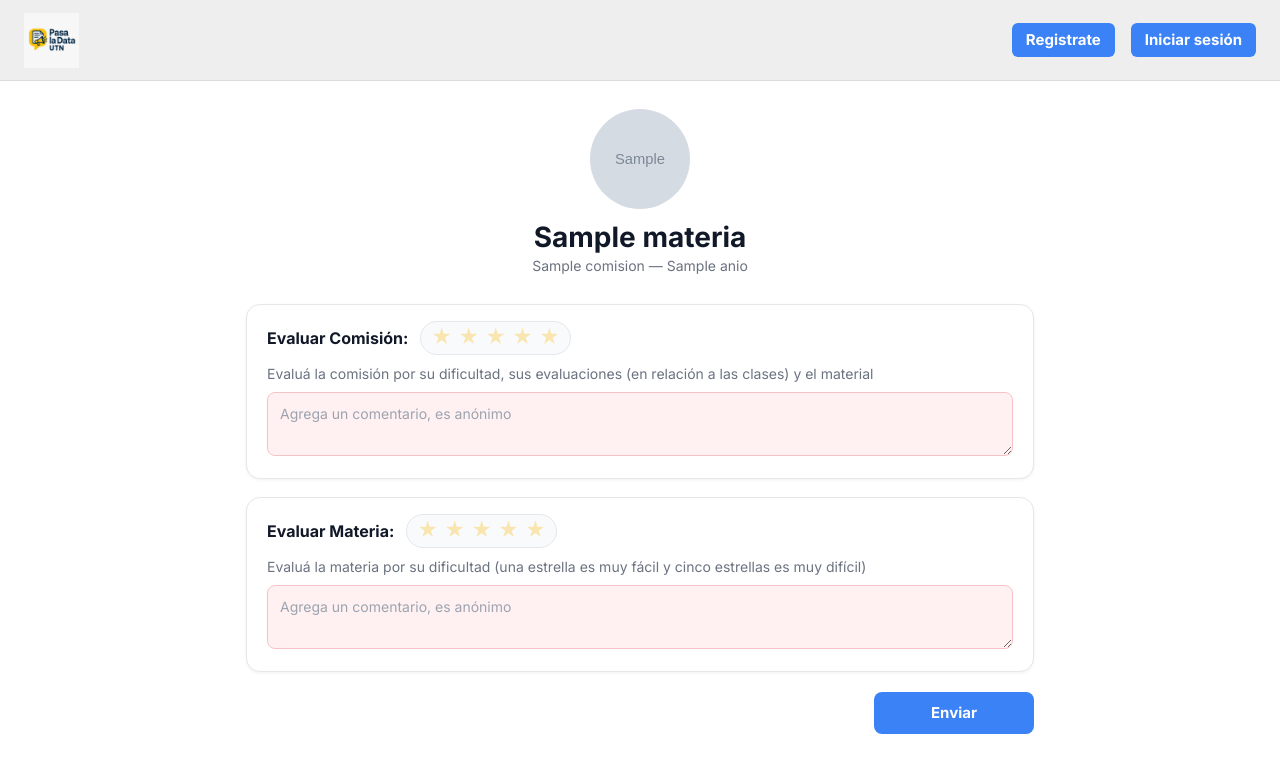
After one commit to Joaquin123L/2025-UTN-Grupo-2, a Django app: template facultad/academics/templates/academics/evaluar_mca.html in a window 1280 px wide. The commit adds this page. Shown: the top 773 px of the page. Run offline with Django 5.2, Linux system fonts and the light colour scheme; the template is opened without the code that fills it: most values are stand-ins (such as "Sample title", 1, 10 or a date in 2020); grey boxes marked "Sample" are stand-in pictures; some libraries are stand-ins or nearby versions.

Commit message:
Se agrego la funcionalidad de evaluar un MCA junto con los arreglos correspondientes en el template de perfil usuario

```diff
--- /dev/null
+++ b/facultad/academics/static/academics/css/evaluar.css
@@ -0,0 +1,67 @@
+.eva-wrap { max-width: 820px; margin: 28px auto; padding: 0 16px; }
+
+.eva-header { text-align: center; margin-bottom: 28px; }
+.eva-header img { width: 100px; height: 100px; border-radius: 50%; object-fit: cover; margin-bottom: 12px; }
+.eva-header h1 { font-size: 28px; font-weight: 800; color: #111827; margin: 0; }
+.eva-header .eva-sub { font-size: 14px; color: #6b7280; }
+
+.eva-card { border: 1px solid #e5e7eb; border-radius: 14px; background: #fff; padding: 16px 20px; margin-bottom: 18px; box-shadow: 0 1px 3px rgba(16,24,40,.06); }
+
+.eva-row {
+  display: flex;
+  align-items: center;
+  justify-content: flex-start;   /* <- izquierda */
+  gap: 12px;
+  margin-bottom: 8px;
+}
+
+.eva-title { font-size: 16px; font-weight: 700; color: #111827; }
+
+/* pill de estrellas pegado al título */
+.stars-pill { padding: 4px 10px; border: 1px solid #e5e7eb; background: #f9fafb; border-radius: 9999px; }
+.stars { display: inline-flex; gap: 6px; align-items: center; }
+.star-btn {
+  appearance: none;
+  background: transparent;
+  border: 0;
+  padding: 0;
+  line-height: 1;
+  font-size: 20px;
+  color: #fbbf24;      /* amarillo */
+  opacity: .35;        /* apagadas por defecto */
+  cursor: pointer;
+  user-select: none;
+}
+.star-btn:hover { transform: scale(1.08); }
+.star-btn.active { opacity: 1; }
+
+/* comentario rosita */
+.eva-textarea {
+  width: 100%;
+  border: 1px solid #f5c2c7;
+  border-radius: 8px;
+  background: #fff1f2;
+  padding: 10px 12px;
+  font-size: 14px;
+  resize: vertical;
+  margin-top: 8px;
+  box-sizing: border-box;
+}
+.eva-textarea::placeholder { color: #9ca3af; }
+
+/* nombre del profe en azul */
+.eva-prof {
+  display: inline-block;
+  font-weight: 600;
+  color: #1d4ed8;
+  text-decoration: none;
+  margin-bottom: 4px;
+}
+.eva-prof:hover { text-decoration: underline; }
+
+.eva-actions-right { display: flex; justify-content: flex-end; margin-top: 20px; }
+.btn { background: #3b82f6; border: none; color: #fff; font-weight: 700; cursor: pointer; }
+.btn-rect { border-radius: 8px; padding: 10px 28px; min-width: 160px; font-size: 15px; }
+.btn-rect:hover { filter: brightness(.96); }
+
+.eva-sub { font-size: 14px; color: #6b7280; }
--- /dev/null
+++ b/facultad/academics/templates/academics/evaluar_mca.html
@@ -0,0 +1,145 @@
+{% extends "base.html" %}
+{% load static %}
+
+{% block title %}Evaluar {{ mca.materia.nombre }} — {{ mca.comision.nombre }} ({{ mca.anio }}){% endblock %}
+
+{% block extra_head %}
+<link rel="stylesheet" href="{% static 'academics/css/evaluar.css' %}">
+{% endblock %}
+
+{% block content %}
+<div class="eva-wrap">
+  <div class="eva-header">
+    {% if mca.materia.icono %}
+      <img src="{{ mca.materia.icono.url }}" alt="{{ mca.materia.nombre }}">
+    {% else %}
+      <img src="{% static 'people/inge.jpg' %}" alt="icono materia">
+    {% endif %}
+    <h1>{{ mca.materia.nombre }}</h1>
+    <div class="eva-sub">{{ mca.comision.nombre }} — {{ mca.anio }}</div>
+  </div>
+
+  <form method="post" novalidate>
+    {% csrf_token %}
+
+    {% if titular %}
+    <div class="eva-card">
+      <div class="eva-row">
+        <div class="eva-title">Evaluar Profesor de Teoría:</div>
+        <div class="stars-pill">
+          <div class="stars" data-input="#titular_score">
+            <button type="button" class="star-btn" data-v="1" aria-label="1 estrella">★</button>
+            <button type="button" class="star-btn" data-v="2" aria-label="2 estrellas">★</button>
+            <button type="button" class="star-btn" data-v="3" aria-label="3 estrellas">★</button>
+            <button type="button" class="star-btn" data-v="4" aria-label="4 estrellas">★</button>
+            <button type="button" class="star-btn" data-v="5" aria-label="5 estrellas">★</button>
+          </div>
+        </div>
+      </div>
+      <a href="#" class="eva-prof">{{ titular.get_full_name|default:titular.username }}</a>
+      <div class="eva-sub">Evaluá al profesor por cómo da la materia, su puntualidad y los tratos</div>
+      <input type="hidden" name="titular_score" id="titular_score">
+      <textarea name="titular_comment" rows="2" class="eva-textarea" placeholder="Agrega un comentario, es anónimo"></textarea>
+    </div>
+    {% endif %}
+
+    {% if jtp %}
+    <div class="eva-card">
+      <div class="eva-row">
+        <div class="eva-title">Evaluar Profesor de Práctica:</div>
+        <div class="stars-pill">
+          <div class="stars" data-input="#jtp_score">
+            <button type="button" class="star-btn" data-v="1" aria-label="1 estrella">★</button>
+            <button type="button" class="star-btn" data-v="2" aria-label="2 estrellas">★</button>
+            <button type="button" class="star-btn" data-v="3" aria-label="3 estrellas">★</button>
+            <button type="button" class="star-btn" data-v="4" aria-label="4 estrellas">★</button>
+            <button type="button" class="star-btn" data-v="5" aria-label="5 estrellas">★</button>
+          </div>
+        </div>
+      </div>
+      <a href="#" class="eva-prof">{{ jtp.get_full_name|default:jtp.username }}</a>
+      <div class="eva-sub">Evaluá al profesor por cómo da la materia, su puntualidad y los tratos</div>
+      <input type="hidden" name="jtp_score" id="jtp_score">
+      <textarea name="jtp_comment" rows="2" class="eva-textarea" placeholder="Agrega un comentario, es anónimo"></textarea>
+    </div>
+    {% endif %}
+
+    <div class="eva-card">
+      <div class="eva-row">
+        <div class="eva-title">Evaluar Comisión:</div>
+        <div class="stars-pill">
+          <div class="stars" data-input="#comision_score">
+            <button type="button" class="star-btn" data-v="1" aria-label="1 estrella">★</button>
+            <button type="button" class="star-btn" data-v="2" aria-label="2 estrellas">★</button>
+            <button type="button" class="star-btn" data-v="3" aria-label="3 estrellas">★</button>
+            <button type="button" class="star-btn" data-v="4" aria-label="4 estrellas">★</button>
+            <button type="button" class="star-btn" data-v="5" aria-label="5 estrellas">★</button>
+          </div>
+        </div>
+      </div>
+      <div class="eva-sub">Evaluá la comisión por su dificultad, sus evaluaciones (en relación a las clases) y el material</div>
+      <input type="hidden" name="comision_score" id="comision_score">
+      <textarea name="comision_comment" rows="2" class="eva-textarea" placeholder="Agrega un comentario, es anónimo"></textarea>
+    </div>
+
+    <div class="eva-card">
+      <div class="eva-row">
+        <div class="eva-title">Evaluar Materia:</div>
+        <div class="stars-pill">
+          <div class="stars" data-input="#materia_score">
+            <button type="button" class="star-btn" data-v="1" aria-label="1 estrella">★</button>
+            <button type="button" class="star-btn" data-v="2" aria-label="2 estrellas">★</button>
+            <button type="button" class="star-btn" data-v="3" aria-label="3 estrellas">★</button>
+            <button type="button" class="star-btn" data-v="4" aria-label="4 estrellas">★</button>
+            <button type="button" class="star-btn" data-v="5" aria-label="5 estrellas">★</button>
+          </div>
+        </div>
+      </div>
+      <div class="eva-sub">Evaluá la materia por su dificultad (una estrella es muy fácil y cinco estrellas es muy difícil)</div>
+      <input type="hidden" name="materia_score" id="materia_score">
+      <textarea name="materia_comment" rows="2" class="eva-textarea" placeholder="Agrega un comentario, es anónimo"></textarea>
+    </div>
+
+    <div class="eva-actions-right">
+      <button class="btn btn-rect" type="submit">Enviar</button>
+    </div>
+  </form>
+
+  <script>
+  (function(){
+    function initStars(group){
+      const hidden = document.querySelector(group.dataset.input);
+      if (!hidden) return;
+      const stars = Array.from(group.querySelectorAll('.star-btn'));
+
+      function paint(n){
+        stars.forEach(s => s.classList.toggle('active', (+s.dataset.v) <= n));
+      }
+
+      group.addEventListener('click', function(e){
+        const btn = e.target.closest('.star-btn');
+        if (!btn) return;
+        hidden.value = btn.dataset.v;
+        paint(+hidden.value);
+      });
+
+      stars.forEach(b => {
+        b.addEventListener('keydown', (e) => {
+          if (e.key === 'Enter' || e.key === ' ') {
+            e.preventDefault();
+            hidden.value = b.dataset.v;
+            paint(+hidden.value);
+          }
+        });
+      });
+
+      paint(parseInt(hidden.value || 0, 10));
+    }
+
+    document.addEventListener('DOMContentLoaded', function(){
+      document.querySelectorAll('.stars').forEach(initStars);
+    });
+  })();
+  </script>
+</div>
+{% endblock %}
--- a/facultad/academics/urls.py
+++ b/facultad/academics/urls.py
@@ -8,4 +8,5 @@ urlpatterns = [
     path("", views.home, name="home"),
     path("materia/<int:materia_id>/", views.perfil_materia, name="perfil_materia"),
     path("materias/<int:materia_id>/comisiones/<int:comision_id>/<int:anio>/", perfil_comision, name="perfil_comision"),
+    path("evaluar/<int:mca_id>/", views.evaluar_mca, name="evaluar_mca"),
 ]
```
Also changed, not shown: facultad/academics/views.py (+131 -3 lines), facultad/people/static/people/css/perfiles.css (+176 -57 lines), facultad/people/templates/people/perfil_usuario.html (+12 -6 lines), facultad/seed_notas.py (added, +69 -0 lines).
